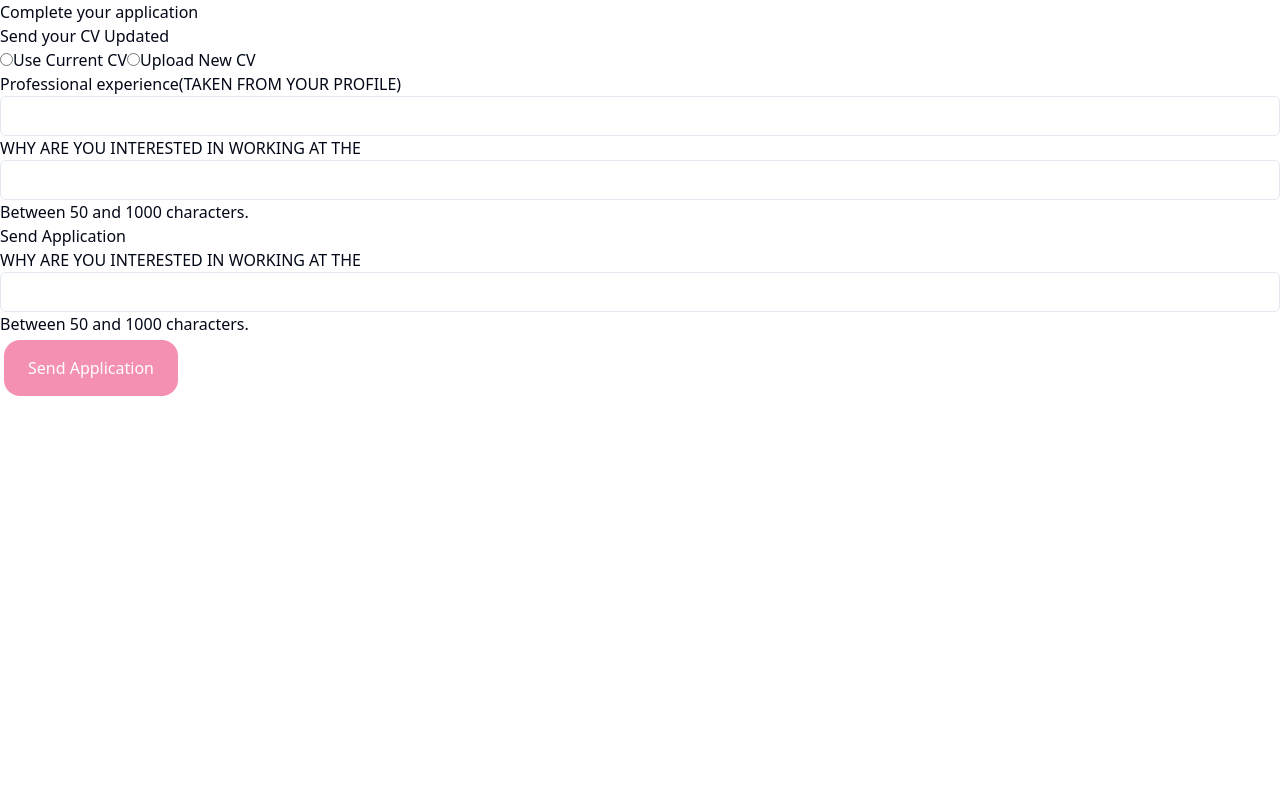
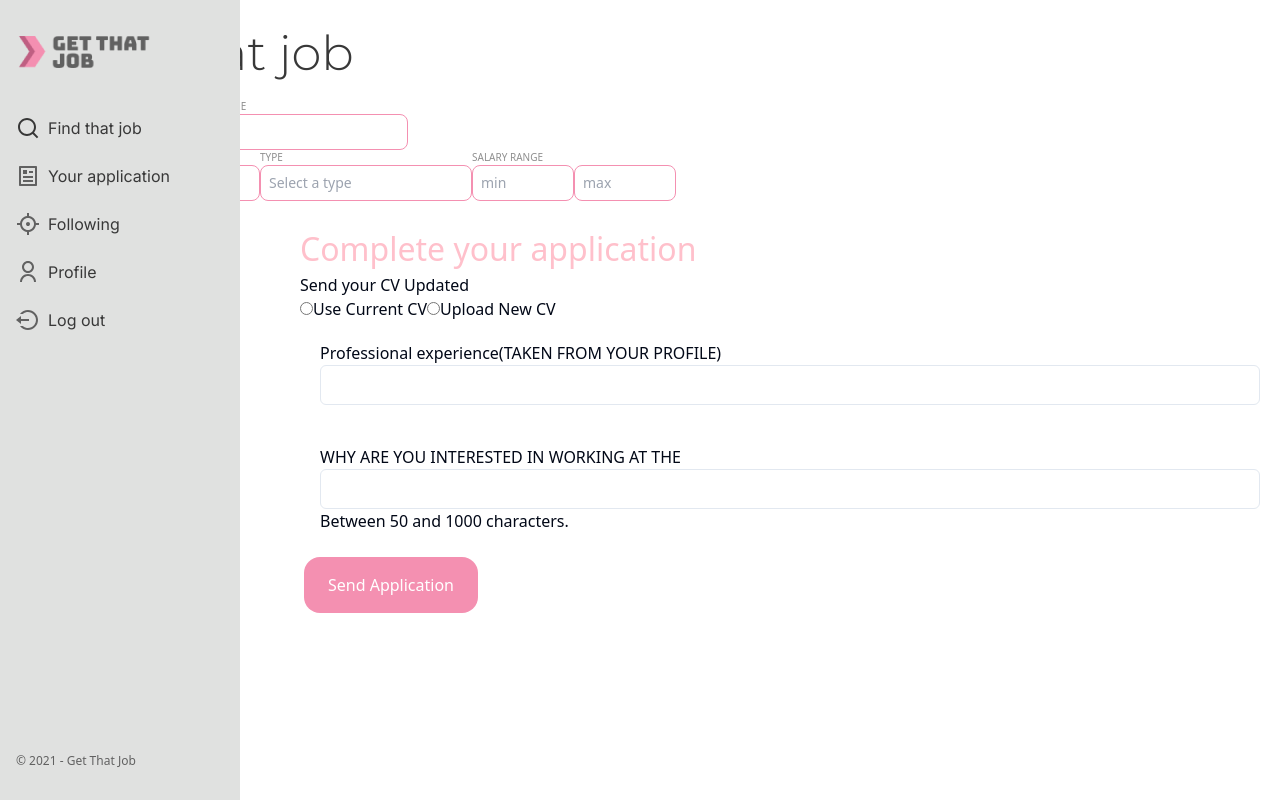
Before and after one commit to kkantaaa/get-that-job-2J3K, a React (Vite) app in the folder client/: page /user/application/apply in a window 1280 px wide. Built offline with nearby package versions, Linux system fonts and the light colour scheme; no server answers.

Commit message:
feat: add some internal logic and function

```diff
--- a/client/src/pages/ApplicationApplyPage.jsx
+++ b/client/src/pages/ApplicationApplyPage.jsx
@@ -3,24 +3,35 @@ import { useForm, Controller } from "react-hook-form";
 import { Button } from "@/components/ui/button";
 import { Input } from "@/components/ui/input";
 
-
 import axios from "axios";
+import FindThatJobPage from "./FindThatJobPage";
 
 function ApplicationApplyPage({ companyName }) {
   const { control, handleSubmit } = useForm();
   const [currentCV, setCurrentCV] = useState(null);
   const [showUploadButton, setShowUploadButton] = useState(false);
+  const [professionalExperience, setProfessionalExperience] = useState("");
+  const [interestedReason, setInterestedReason] = useState("");
 
   useEffect(() => {
     const fetchCurrentCV = async () => {
+      const response = await axios.get("");
       try {
-        const response = await axios.get("");
-        setCurrentCV(response.data);
+        await setCurrentCV(response.data);
       } catch (error) {
         console.error("Error fetching current CV:", error);
       }
     };
+    const fetchProfessionalExperience = async () => {
+      const response = await axios.get(" ");
+      try {
+        await setProfessionalExperience(response.data);
+      } catch (error) {
+        console.error("Error fetching professional experience:", error);
+      }
+    };
     fetchCurrentCV();
+    fetchProfessionalExperience();
   }, []);
 
   const handleCVChoiceChange = (data) => {
@@ -28,16 +39,29 @@ function ApplicationApplyPage({ companyName }) {
   };
 
   const onSubmit = async () => {
-    if (currentCV) {
-      console.log("Using current CV:", currentCV);
-    } else {
-      console.error("Current CV data is not available.");
+    if (!currentCV) {
+      console.log("Current CV data is not available.");
+      return;
+    }
+    try {
+      const formData = new FormData();
+      formData.append("currentCV", currentCV);
+      formData.append("professionalExperience", professionalExperience);
+      formData.append("interestedReason", interestedReason);
+      await axios.post("", formData);
+      console.log("Application sent successfully");
+    } catch (error) {
+      console.error("Error sending application:", error);
     }
   };
 
   return (
     <>
-      <h1>Complete your application</h1>
+      <FindThatJobPage />
+      <div style={{ marginLeft: "300px" }}>
+        <h1 style={{ fontSize: "32px", color: "pink" }}>
+          Complete your application
+        </h1>
         <form onSubmit={handleSubmit(onSubmit)}>
           <div>
             <label htmlFor="cvChoice">Send your CV Updated</label>
@@ -53,7 +77,22 @@ function ApplicationApplyPage({ companyName }) {
                       type="radio"
                       value="useCurrent"
                       id="useCurrent"
-                    onChange={() => handleCVChoiceChange("useCurrent")}
+                      onChange={() => {
+                        handleCVChoiceChange("useCurrent");
+                        const fetchCurrentCV = async () => {
+                          try {
+                            const response = await axios.get("");
+                            setCurrentCV(response.data);
+                            console.log(
+                              "Current CV fetched and set:",
+                              response.data
+                            );
+                          } catch (error) {
+                            console.error("Error fetching current CV:", error);
+                          }
+                        };
+                        fetchCurrentCV();
+                      }}
                     />
                   )}
                 />
@@ -79,14 +118,40 @@ function ApplicationApplyPage({ companyName }) {
             </div>
           </div>
           {showUploadButton && (
-          <div>
-            <Button variant="outline" type="button">
-              Upload New CV
+            <div style={{ padding: "10px" }}>
+              <Button
+                htmlFor="fileInput"
+                type="button"
+                onClick={() => {
+                  const fileInput = document.getElementById("fileInput");
+                  fileInput.click();
+                }}
+              >
+                <input
+                  type="file"
+                  id="fileInput"
+                  accept=".pdf"
+                  style={{ display: "none" }}
+                  onChange={(e) => {
+                    const selectedFile = e.target.files[0];
+                    if (selectedFile) {
+                      setCurrentCV(selectedFile);
+                      const selectedFileNameDiv =
+                        document.getElementById("selectedFileName");
+                      selectedFileNameDiv.innerText = `Selected file: ${selectedFile.name}`;
+                      console.log("Selected file:", selectedFile);
+                    }
+                  }}
+                />
+                &#xf093; Upload New CV
               </Button>
+              <br />
               <span>Only PDF. Max size 5 MB</span>
+              <h1 id="selectedFileName" style={{ marginTop: "10px" }}></h1>
             </div>
           )}
-        <div>
+
+          <div style={{ padding: "20px" }}>
             <label htmlFor="experience">
               Professional experience(TAKEN FROM YOUR PROFILE)
             </label>
@@ -95,50 +160,44 @@ function ApplicationApplyPage({ companyName }) {
               control={control}
               defaultValue=""
               render={({ field }) => (
-              <Input {...field} type="text" id="experience" />
+                <Input
+                  {...field}
+                  type="text"
+                  id="experience"
+                  value={professionalExperience}
+                  onChange={(e) => setProfessionalExperience(e.target.value)}
+                />
               )}
             />
           </div>
-        <div>
-          <label htmlFor="WHY ARE YOU INTERESTED">
+          <div style={{ padding: "20px" }}>
+            <label htmlFor="interestedReason">
               WHY ARE YOU INTERESTED IN WORKING AT THE {companyName}
             </label>
             <Controller
-            name="WHY ARE YOU INTERESTED"
+              name="interestedReason"
               control={control}
               defaultValue=""
               render={({ field }) => (
-              <Input {...field} type="text" id="WHY ARE YOU INTERESTED" />
+                <Input
+                  {...field}
+                  type="text"
+                  id="interestedReason"
+                  value={interestedReason}
+                  onChange={(e) => setInterestedReason(e.target.value)}
+                />
               )}
             />
             <span className="input-description">
               Between 50 and 1000 characters.
             </span>
           </div>
-        <div>
-          <button type="submit">Send Application</button>
-        </div>
-        <div>
-          <label htmlFor="WHY ARE YOU INTERESTED">
-            WHY ARE YOU INTERESTED IN WORKING AT THE {companyName}
-          </label>
-          <Controller
-            name="WHY ARE YOU INTERESTED"
-            control={control}
-            defaultValue=""
-            render={({ field }) => (
-              <Input {...field} type="text" id="WHY ARE YOU INTERESTED" />
-            )}
-          />
-          <span className="input-description">
-            Between 50 and 1000 characters.
-          </span>
-        </div>
+
           <div>
             <Button type="submit">Send Application</Button>
           </div>
-
         </form>
+      </div>
     </>
   );
 }
```
Lines whose indentation alone changed are shown as unchanged.
